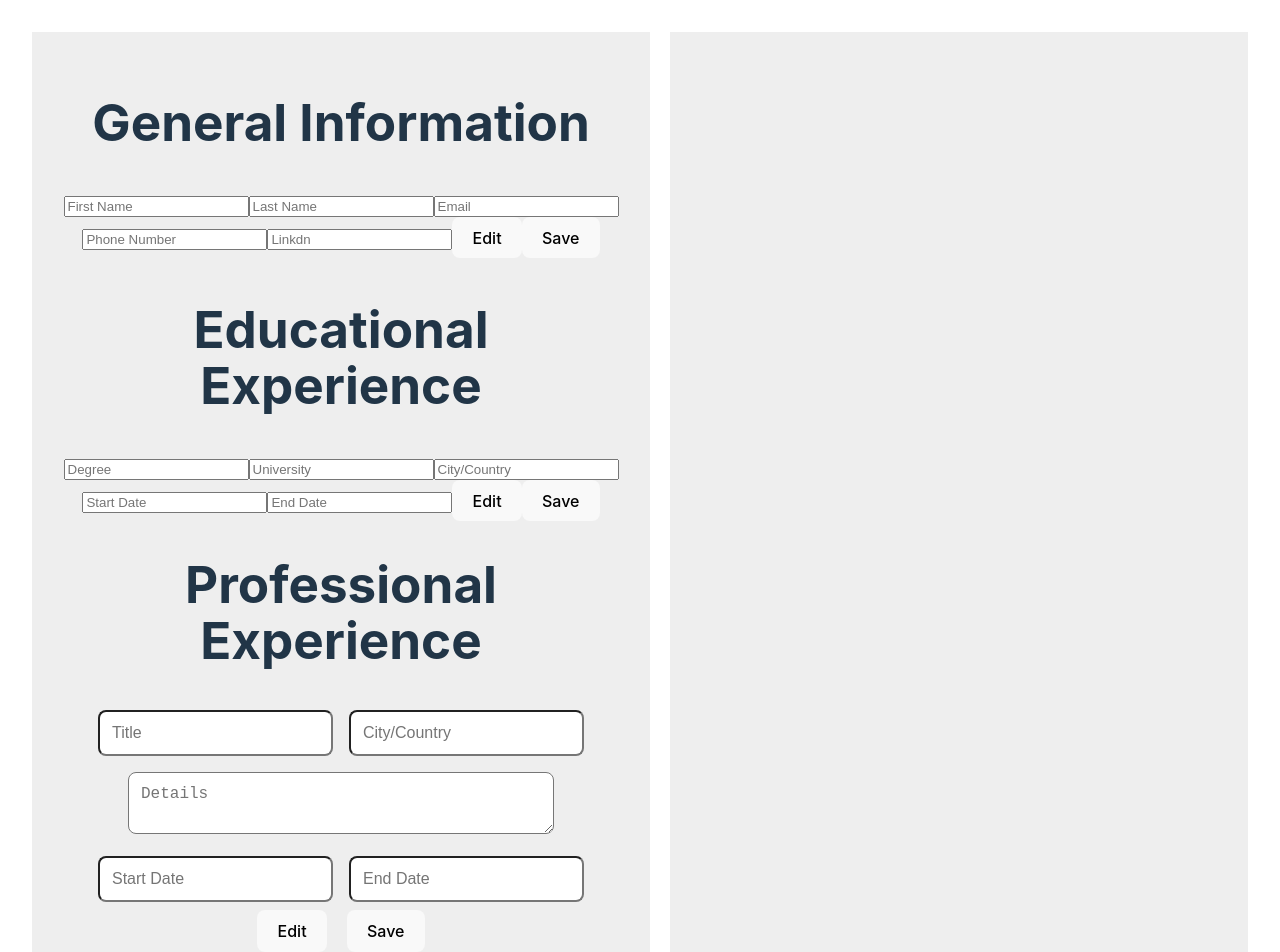
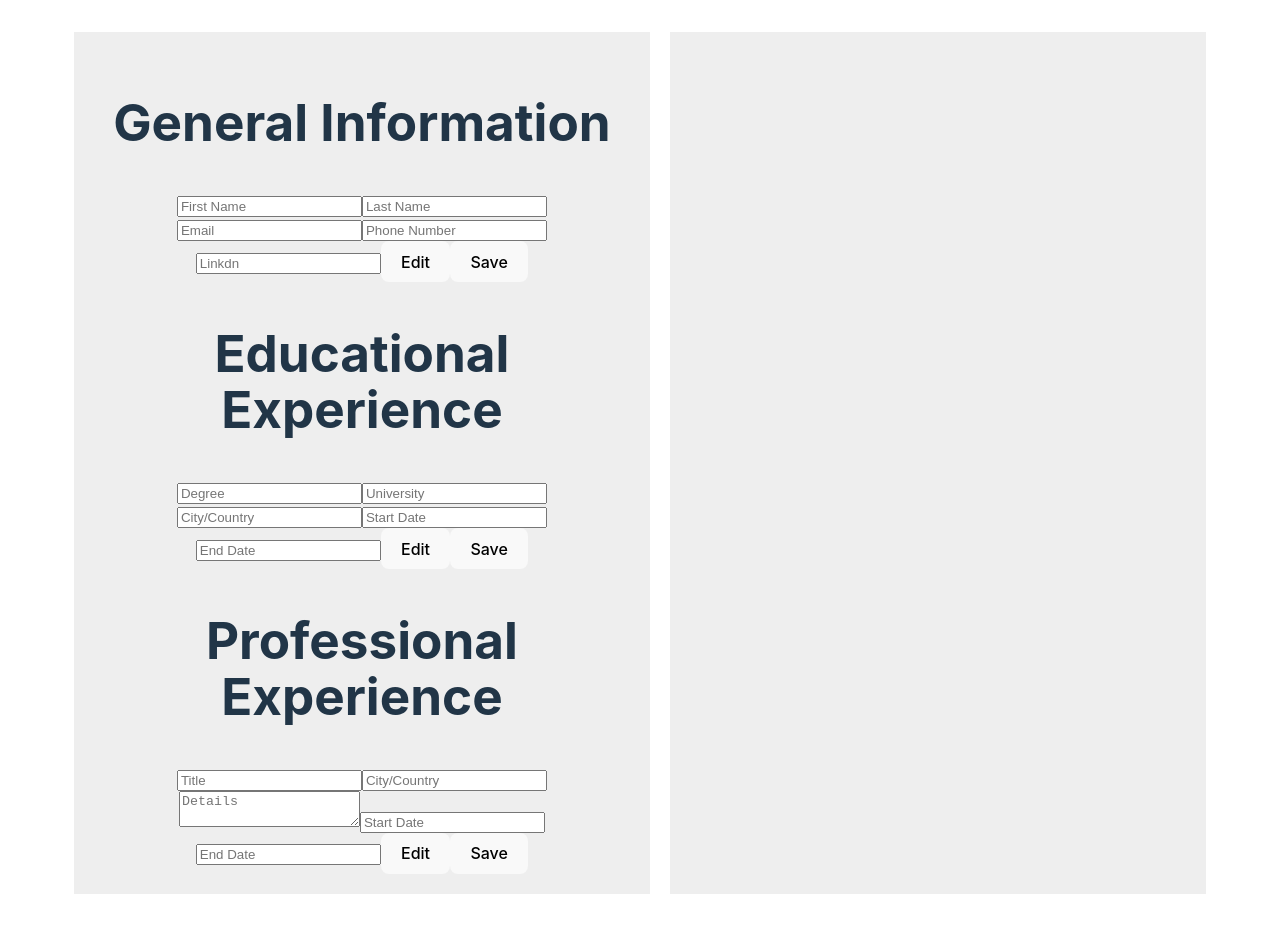
Before and after one commit to HehLul/project_cv, a React (Vite) app: page / in a window 1280 px wide. Shown: the top 952 px of the page. After the commit the page ends 926 px from the top, so only its background shows below. Built offline with nearby package versions, Linux system fonts and the light colour scheme.

Commit message:
Professional Section added

```diff
--- a/src/App.jsx
+++ b/src/App.jsx
@@ -18,8 +18,17 @@ function App() {
     start: "",
     end: "",
   });
+  const [professionalData, setProfessionalData] = useState({
+    title: "",
+    location: "",
+    detail: "",
+    start: "",
+    end: "",
+  });
   const [saveButtonPressed, setSaveButtonPressed] = useState(false);
   const [educationalSaveButtonPressed, setEducationalSaveButtonPressed] =
+    useState(false);
+  const [professionalSaveButtonPressed, setProfessionalSaveButtonPressed] =
     useState(false);
   function handleSaveButtonPressed() {
     saveButtonPressed
@@ -35,6 +44,14 @@ function App() {
       "educationalData.degree in App Component: " + educationalData.degree
     );
   }
+  function handleProfessionalSaveButtonPressed() {
+    professionalSaveButtonPressed
+      ? setProfessionalSaveButtonPressed(false)
+      : setProfessionalSaveButtonPressed(true);
+    console.log(
+      "professionalData.title in App Component: " + professionalData.title
+    );
+  }
 
   return (
     <div className="content">
@@ -47,12 +64,20 @@ function App() {
         saveButtonPressed={saveButtonPressed}
         educationalSaveButtonPressed={educationalSaveButtonPressed}
         handleEducationalSaveButtonPressed={handleEducationalSaveButtonPressed}
+        professionalData={professionalData}
+        setProfessionalData={setProfessionalData}
+        professionalSaveButtonPressed={professionalSaveButtonPressed}
+        handleProfessionalSaveButtonPressed={
+          handleProfessionalSaveButtonPressed
+        }
       />
       <Resume
         saveButtonPressed={saveButtonPressed}
         educationalSaveButtonPressed={educationalSaveButtonPressed}
         data={data}
         educationalData={educationalData}
+        professionalData={professionalData}
+        professionalSaveButtonPressed={professionalSaveButtonPressed}
       />
     </div>
   );
--- a/src/components/Information.jsx
+++ b/src/components/Information.jsx
@@ -2,6 +2,7 @@ import Section from "./Section";
 import InputField from "./InputField";
 import "../styles/Information.css";
 import EducationalExperienceSection from "./EducationalExperienceSection";
+import ProfessionalExperienceSection from "./ProfessionalExperienceSection";
 import { useState } from "react";
 import GeneralInformationSection from "./GeneralInformationSection";
 function Information({
@@ -13,6 +14,10 @@ function Information({
   saveButtonPressed,
   educationalSaveButtonPressed,
   handleEducationalSaveButtonPressed,
+  professionalData,
+  setProfessionalData,
+  professionalSaveButtonPressed,
+  handleProfessionalSaveButtonPressed,
 }) {
   return (
     <div className="information">
@@ -29,13 +34,21 @@ function Information({
         handleEducationalSaveButtonPressed={handleEducationalSaveButtonPressed}
         educationalSaveButtonPressed={educationalSaveButtonPressed}
       ></EducationalExperienceSection>
-      <Section sectionTitle={"Professional Experience"}>
+      {/* <Section sectionTitle={"Professional Experience"}>
         <InputField placeholder={"Title"} />
         <InputField placeholder={"City/Country"} />
         <InputField placeholder={"Details"} />
         <InputField placeholder={"Start Date"} />
         <InputField placeholder={"End Date"} />
-      </Section>
+      </Section> */}
+      <ProfessionalExperienceSection
+        professionalData={professionalData}
+        setProfessionalData={setProfessionalData}
+        handleProfessionalSaveButtonPressed={
+          handleProfessionalSaveButtonPressed
+        }
+        professionalSaveButtonPressed={professionalSaveButtonPressed}
+      ></ProfessionalExperienceSection>
     </div>
   );
 }
--- /dev/null
+++ b/src/components/ProfessionalExperienceSection.jsx
@@ -0,0 +1,75 @@
+function ProfessionalExperienceSection({
+  professionalData,
+  setProfessionalData,
+  professionalSaveButtonPressed,
+  handleProfessionalSaveButtonPressed,
+}) {
+  const handleInputChange = (e) => {
+    const { name, value } = e.target;
+    setProfessionalData({
+      ...professionalData,
+      [name]: value,
+    });
+    console.log(professionalData);
+  };
+
+  return (
+    <>
+      <section className="professional-experience-section">
+        <h1>Professional Experience</h1>
+        <form
+          onSubmit={(e) => {
+            e.preventDefault();
+            handleProfessionalSaveButtonPressed();
+          }}
+        >
+          <input
+            type="text"
+            name="title"
+            placeholder="Title"
+            onChange={handleInputChange}
+            value={professionalData.title}
+            disabled={professionalSaveButtonPressed}
+          />
+          <input
+            type="text"
+            name="location"
+            placeholder="City/Country"
+            onChange={handleInputChange}
+            value={professionalData.location}
+            disabled={professionalSaveButtonPressed}
+          />
+          <textarea
+            type="text"
+            name="detail"
+            placeholder="Details"
+            onChange={handleInputChange}
+            value={professionalData.detail}
+            disabled={professionalSaveButtonPressed}
+          />
+          <input
+            type="text"
+            name="start"
+            placeholder="Start Date"
+            onChange={handleInputChange}
+            value={professionalData.start}
+            disabled={professionalSaveButtonPressed}
+          />
+          <input
+            type="text"
+            placeholder="End Date"
+            name="end"
+            onChange={handleInputChange}
+            value={professionalData.end}
+            disabled={professionalSaveButtonPressed}
+          />
+          <button>Edit</button>
+          {!professionalSaveButtonPressed && (
+            <button type="submit">Save</button>
+          )}
+        </form>
+      </section>
+    </>
+  );
+}
+export default ProfessionalExperienceSection;
--- a/src/components/Resume.jsx
+++ b/src/components/Resume.jsx
@@ -5,6 +5,8 @@ function Resume({
   data,
   educationalData,
   educationalSaveButtonPressed,
+  professionalSaveButtonPressed,
+  professionalData,
 }) {
   console.log(
     "saveButtonPressed inside Resume Component: " + saveButtonPressed
@@ -31,7 +33,23 @@ function Resume({
             <h3>{educationalData.university}</h3>
             <h4>{educationalData.location}</h4>
             <div className="dates">
-              {educationalData.start} {educationalData.end}
+              <small>
+                {educationalData.start} {educationalData.end}
+              </small>
+            </div>
+          </>
+        )}
+      </div>
+      <div className="professional-experience-section">
+        {professionalSaveButtonPressed && (
+          <>
+            <h2>{professionalData.title}</h2>
+            <h4>{professionalData.location}</h4>
+            <p>{professionalData.detail}</p>
+            <div className="dates">
+              <small>
+                {professionalData.start} {professionalData.end}
+              </small>
             </div>
           </>
         )}
```
